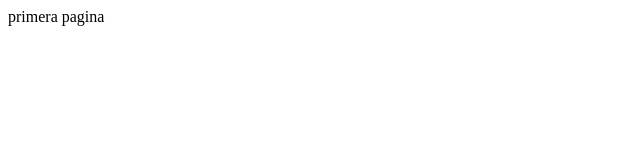
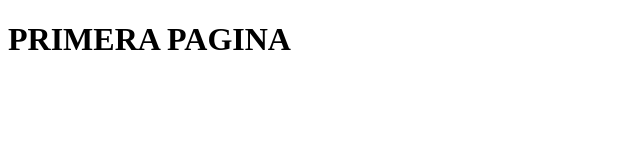
Before and after one commit to ZHAIDJANK/blog-ZHAID, a plain HTML site: page index.html in a window 1280 px wide. Shown: the whole page, without its empty margins (0-640 px from the left). Drawn offline with Linux system fonts and the light colour scheme.

Commit message:
Add files via upload

```diff
--- a/index.html
+++ b/index.html
@@ -4,9 +4,9 @@
     <meta charset="UTF-8">
     <meta http-equiv="X-UA-Compatible" content="IE=edge">
     <meta name="viewport" content="width=device-width, initial-scale=1.0">
-    <title>NAZHEE LA PAGINA</title>
+    <title>Document</title>
 </head>
 <body>
-    primera pagina
+    <h1> PRIMERA PAGINA</h1>
 </body>
 </html>
```
